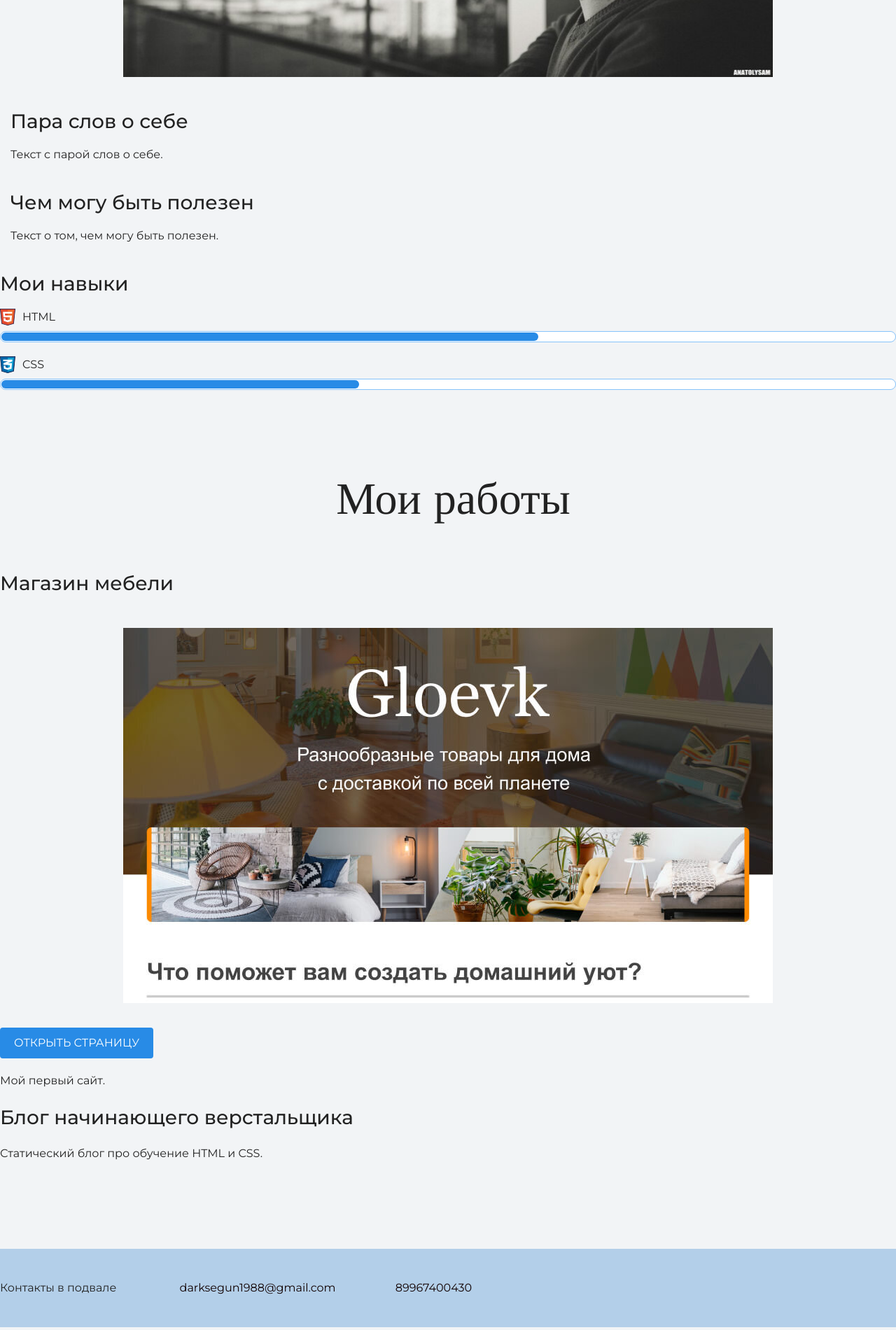
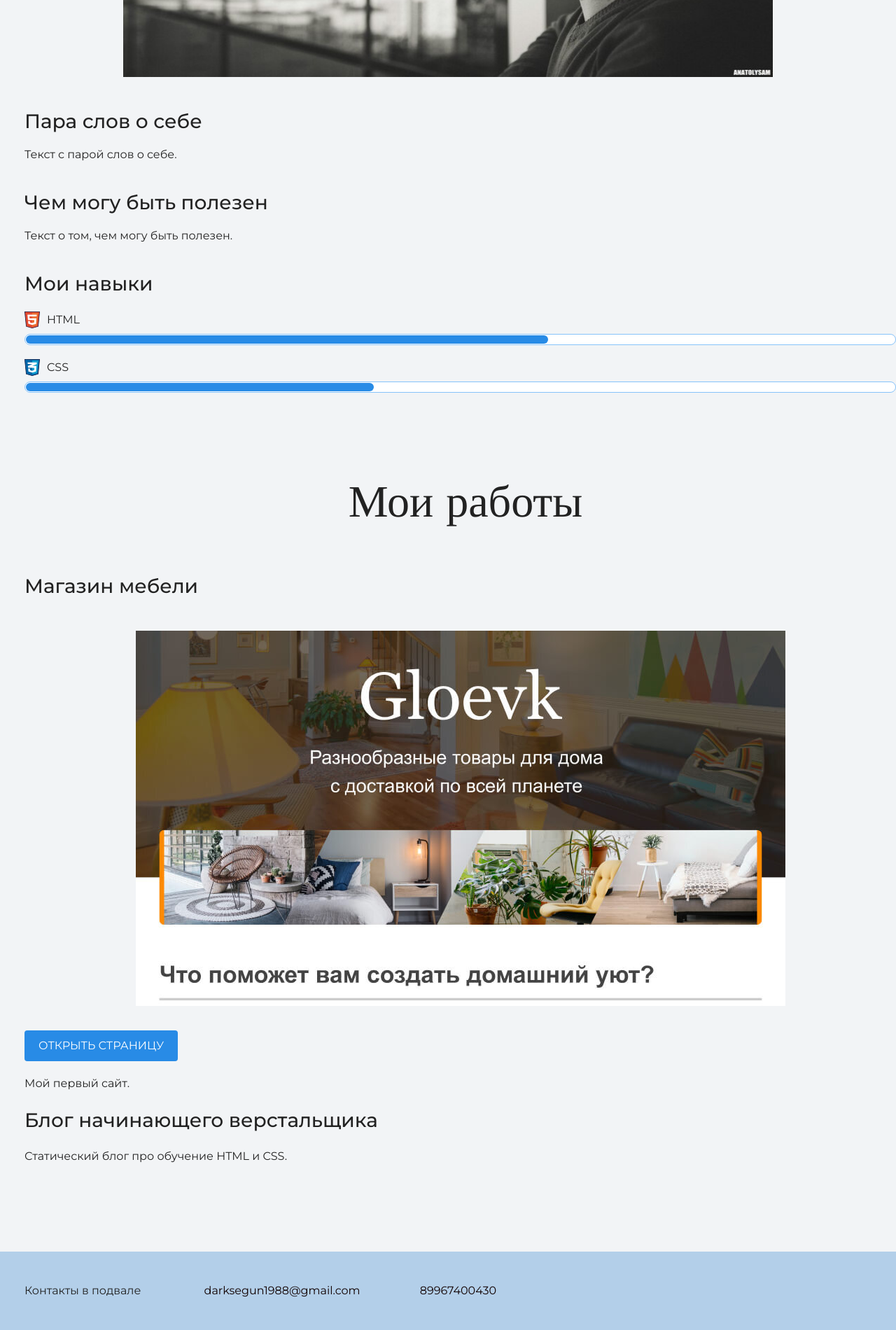
Before and after one commit to MasterKho/new-project, a plain HTML site: page index.html in a window 1280 px wide. Shown: the part 1577-3477 px from the top of the page at 70% size. Drawn offline with nearby package versions, Linux system fonts and the light colour scheme.

Commit message:
style1-2

```diff
--- a/style.css
+++ b/style.css
@@ -113,13 +113,15 @@ body {
   margin: 0 0 32px;
 }
 
+.skills,
+.about {
+  margin-left: 35px;
+}
+
 .skills-list {
-  margin: 0;
   padding: 0;
 }
-.about {
-  margin-left: 15px;
-}
+
 
 .skills-list dt {
   padding-left: 32px;
@@ -152,9 +154,12 @@ body {
   border-radius: 6px;
 }
 
+
 .portfolio {
   margin: 0 0 120px;
+  margin-left: 35px;
 }
+
 
 .projects {
   margin: 0;
@@ -199,15 +204,18 @@ body {
   background-repeat: no-repeat;
   background-position: left;
 }
+.container-footer {
+  margin-left: 35px;
+}
 
 .footer-email {
   padding-left: 30px;
-  color:rgb(34, 2, 2);
+  color: rgb(17, 1, 1);
   background-image: url("img/icon-email-footer.svg");
 }
 
 .footer-phone {
   padding-left: 25px;
-  color:rgb(34, 2, 2);
+  color: rgb(17, 1, 1);
   background-image: url("img/icon-phone-footer.svg");
 }
```
